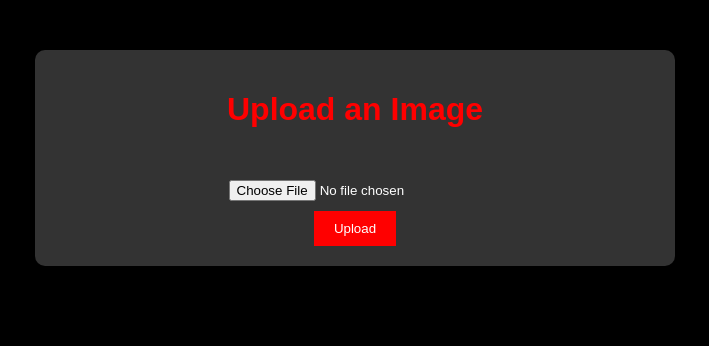
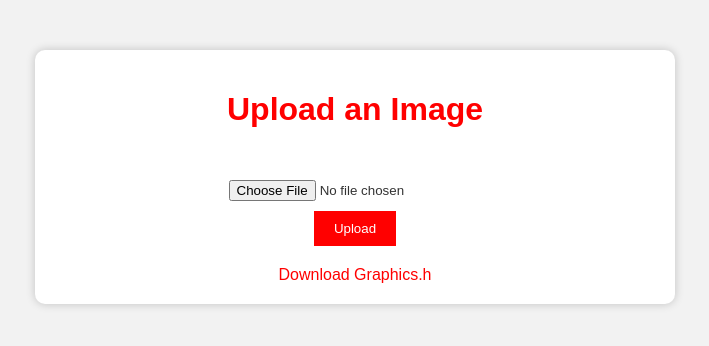
Before and after one commit to HerrForehead/ImageConvert, a Flask app: template templates/index.html in a window 1280 px wide. Shown: the top 346 px of the page, without its empty margins (285-994 px from the left). Run offline with Flask 3, Linux system fonts and the light colour scheme; the template is opened without the code that fills it: most values are stand-ins (such as "Sample title", 1, 10 or a date in 2020).

Commit message:
Version 1.0

```diff
--- a/main.py
+++ b/main.py
@@ -1,4 +1,4 @@
-from flask import Flask, request, redirect, url_for, render_template
+from flask import Flask, request, redirect, url_for, render_template, send_file
 import os
 import subprocess
 from PIL import Image
@@ -11,66 +11,72 @@ app = Flask(__name__)
 @app.route('/', methods=['GET', 'POST'])
 def upload_image():
     if request.method == 'POST':
-        # Check if the POST request has a file part
         if 'file' not in request.files:
             return redirect(request.url)
 
         file = request.files['file']
 
-        # Check if the user selected a file
         if file.filename == '':
             return redirect(request.url)
 
-        # Check if the file has a valid extension
         allowed_extensions = ['.png', '.jpg', '.jpeg']
         if not any(file.filename.lower().endswith(ext) for ext in allowed_extensions):
             return 'Invalid file type. Only .png or .jpg/.jpeg files are allowed.'
 
-        # Save the file to the inputImage folder with the name "input"
         filename = 'input' + os.path.splitext(file.filename)[1]
         file.save(os.path.join('inputImage', filename))
 
-        print("1")
+        process_image(f"./inputImage/input"+ os.path.splitext(file.filename)[1])
 
-        # Resize image if larger than 122 x 250
-        process_image(f"./inputImage/input"+ os.path.splitext(file.filename)[1])
-        # Remove the original image after resizing
         os.remove(f"./inputImage/input"+ os.path.splitext(file.filename)[1])
 
-        # Convert the image to a 3-color BMP image
         commandimg = f"convert .\\inputImage\\processed_image.png -dither FloydSteinberg -define dither:diffusion-amount=85% -remap eink-3color.png -depth 4 BMP3:.\imgToBMP\output.bmp"
         os.system(commandimg)
-        # Remove the processed image after conversion
+
         os.remove(f".\\inputImage\\processed_image.png")
 
-        # Change output.bmp to 4 bit depth
         img = Image.open(".\\imgToBMP\\output.bmp")
         img = img.convert("P", palette=Image.ADAPTIVE, colors=4)
         img.save(".\\imgToBMP\\output.bmp")
 
-        # Convert images to black and red format.
         convert_red(f".\\imgToBMP\\output.bmp", ".\\output\\output_red.bmp")
         convert_black(f".\\imgToBMP\\output.bmp", ".\\output\\output_black.bmp")
 
-        # Convert the images to 4 bit depth
         img = Image.open(".\\output\\output_red.bmp")
         img = img.convert("P", palette=Image.ADAPTIVE, colors=4)
         img.save(".\\output\\output_red.bmp")
 
-        # Do the same for the black image
         img = Image.open(".\\output\\output_black.bmp")
         img = img.convert("P", palette=Image.ADAPTIVE, colors=4)
         img.save(".\\output\\output_black.bmp")
 
-        # Remove the original BMP file after conversion
         os.remove(".\\imgToBMP\\output.bmp")
 
-        # Turn output_black.bmp and output_red.bmp into byte arrays using bmp2hex
         os.system(f"powershell python.exe ./bmp2array.py ./output/output_black.bmp, ./output/output_red.bmp > ./output/Graphics.h")
 
-        return 'File uploaded successfully!'
+        # Get the paths for the preview images and Graphics.h
+        preview_red = "/output/output_red.bmp"
+        preview_black = "/output/output_black.bmp"
+        graphics_h = "/downloadfile"
+
+        # Pass the paths to the template
+        return render_template('index.html', preview_red=preview_red, preview_black=preview_black, graphics_h=graphics_h)
 
     return render_template('index.html')
 
+# Sending the file to the user
+@app.route('/downloadfile')
+def download():
+   return send_file('./output/Graphics.h', as_attachment=True)
+
+# Send the preview images to the user
+@app.route('/output/output_red.bmp')
+def preview_red():
+    return send_file('./output/output_red.bmp')
+
+@app.route('/output/output_black.bmp')
+def preview_black():
+    return send_file('./output/output_black.bmp')
+
 if __name__ == '__main__':
     app.run()
--- a/templates/index.html
+++ b/templates/index.html
@@ -7,8 +7,8 @@
     <style>
         body {
             font-family: Arial, sans-serif;
-            background-color: black;
-            color: white;
+            background-color: #f2f2f2; /* light gray background */
+            color: #333; /* dark gray text color */
             margin: 0;
             padding: 0;
         }
@@ -17,12 +17,12 @@
             max-width: 600px;
             margin: 50px auto;
             padding: 20px;
-            background-color: #333;
+            background-color: white; /* white container background */
             border-radius: 10px;
-            box-shadow: 0 0 10px rgba(0, 0, 0, 0.5);
+            box-shadow: 0 0 10px rgba(0, 0, 0, 0.2);
         }
         h1 {
-            color: red;
+            color: #ff0000; /* red title color */
             text-align: center;
         }
         form {
@@ -34,14 +34,32 @@
         }
         input[type="submit"] {
             padding: 10px 20px;
-            background-color: red;
-            color: white;
+            background-color: #ff0000; /* red button background color */
+            color: white; /* white button text color */
             border: none;
             cursor: pointer;
             transition: background-color 0.3s;
         }
         input[type="submit"]:hover {
-            background-color: #ff6666;
+            background-color: #cc0000; /* darker red on hover */
+        }
+        /* Make images responsive */
+        img {
+            max-width: 100%;
+            height: auto;
+            display: block;
+            margin: 20px auto;
+        }
+        /* Download link style */
+        a {
+            display: block;
+            text-align: center;
+            margin-top: 20px;
+            text-decoration: none;
+            color: #ff0000; /* red download link color */
+        }
+        a:hover {
+            text-decoration: underline;
         }
     </style>
 </head>
@@ -53,6 +71,19 @@
             <br>
             <input type="submit" value="Upload">
         </form>
+
+        <!-- Display image previews -->
+        {% if preview_red %}
+            <img src="{{ preview_red }}" alt="Red Image Preview">
+        {% endif %}
+        {% if preview_black %}
+            <img src="{{ preview_black }}" alt="Black Image Preview">
+        {% endif %}
+
+        <!-- Provide download link for Graphics.h -->
+        {% if graphics_h %}
+            <a href="{{ graphics_h }}" download>Download Graphics.h</a>
+        {% endif %}
     </div>
 </body>
 </html>
```
Also changed, not shown: output/output_black.bmp, output/output_red.bmp, 1 other file.
